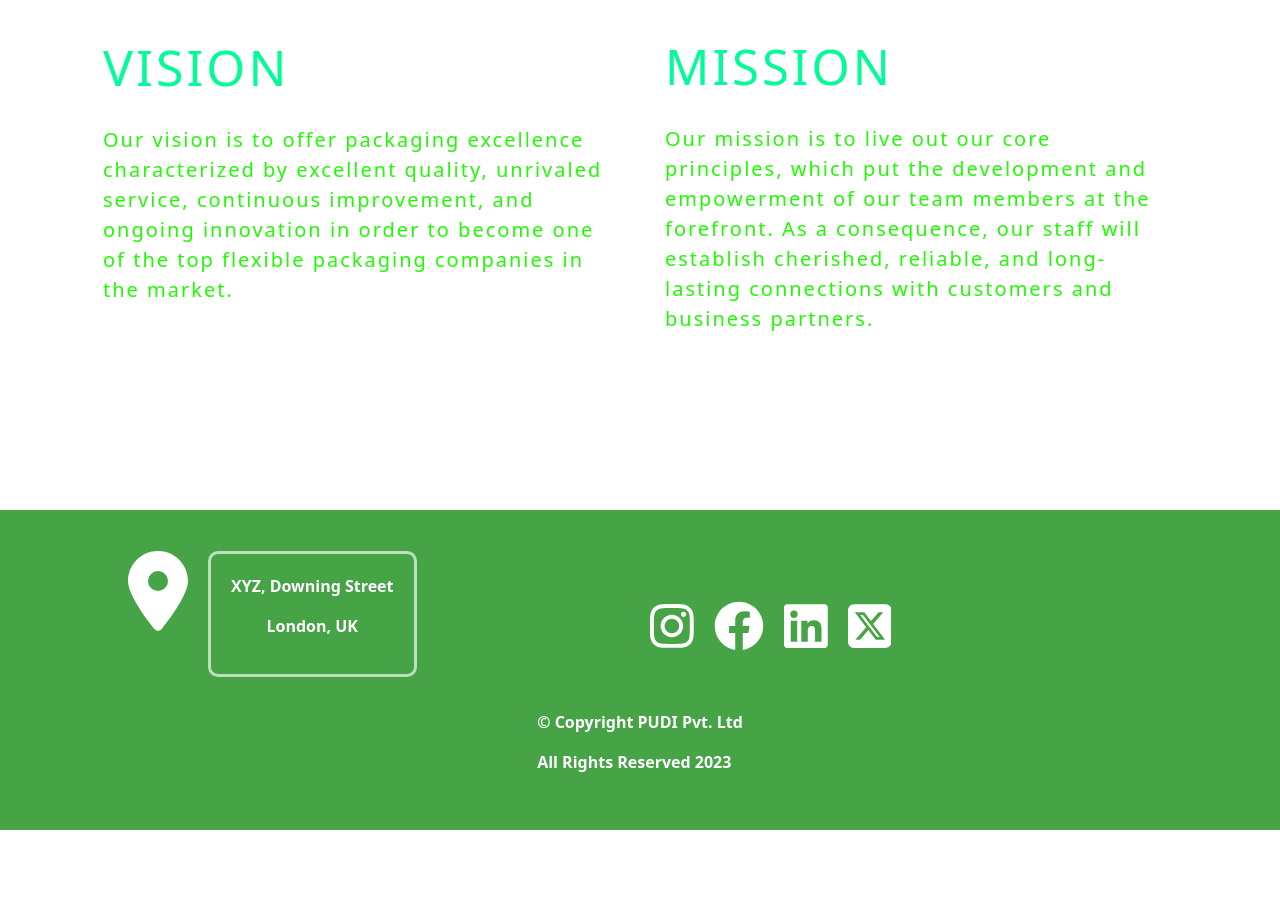
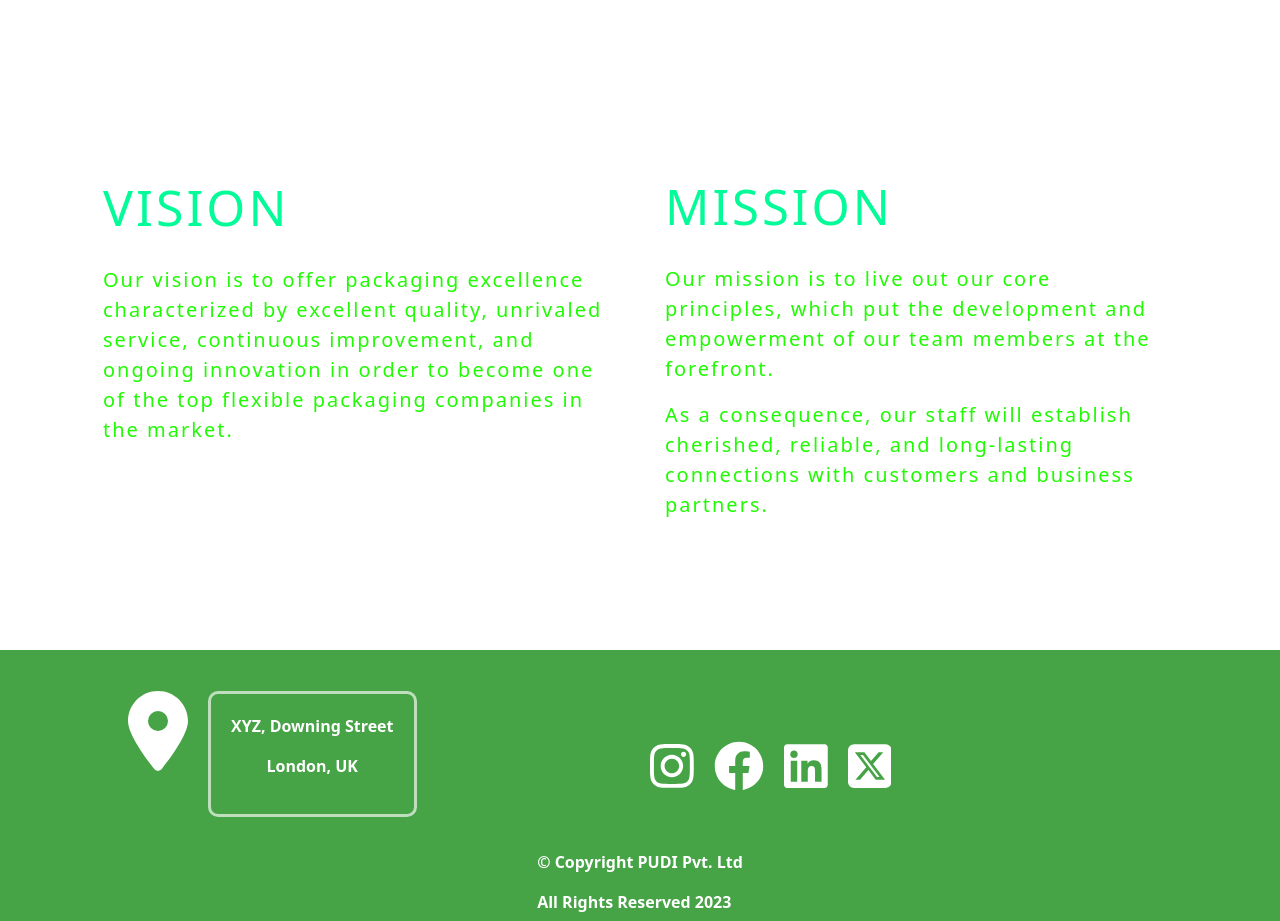
Before and after one commit to Hardikaz/PUDI, a React (Create React App) app in the folder pudi-app/: page /our-team in a window 1280 px wide. Shown: the part 2160-3081 px from the top of the page. Before the commit the page ends 2990 px from the top, so only its background shows below. Built offline with nearby package versions, Linux system fonts and the light colour scheme.

Commit message:
Changes in vimi page

```diff
--- a/pudi-app/src/App.css
+++ b/pudi-app/src/App.css
@@ -532,16 +532,10 @@ display: flex;
     color: white;
     font-weight: bold;
   }
-  /* Hidden  */
- /* .hidden{
-  opacity: 0;
-  transition:all 0.5s;
-}  */
 
- /* Show */
-/* .show{
-  opacity: 1;
-} */
+
+
+
 
 @media screen and ( max-width:500px )
 {
@@ -670,6 +664,9 @@ display: flex;
 
 /* Our Team Page*/
 
+.OurTeam{
+  height: 100vh;
+}
 .OurTeam-heading{
   color: var(--text_color);
   font-size: 40px;
@@ -686,7 +683,7 @@ display: flex;
 }
 .OurTeam-members-cards{
 
-  height: 60vh;
+  height: 55vh;
   width: 30vw;
   border: 2px solid var(--theme_color);
   border-radius: 5px;
@@ -699,8 +696,8 @@ display: flex;
 }
 
 .OurTeam-members-cards img{
-  height: 200px;
-  width: 200px;
+  height: 180px;
+  width: 180px;
 }
 
 .OurTeam-members-cards-heading{
--- a/pudi-app/src/Components/visionmissionpage.jsx
+++ b/pudi-app/src/Components/visionmissionpage.jsx
@@ -13,7 +13,8 @@ const vimi = () => {
 
         <div className="mission-card">
         <div className="mission-card-heading">MISSION</div>
-        <p>Our mission is to live out our core principles, which put the development and empowerment of our team members at the forefront. As a consequence, our staff will establish cherished, reliable, and long-lasting connections with customers and business partners.</p>
+        <p>Our mission is to live out our core principles, which put the development and empowerment of our team members at the forefront. </p>
+        <p>As a consequence, our staff will establish cherished, reliable, and long-lasting connections with customers and business partners.</p>
         </div>
         </div>
         </>
```
